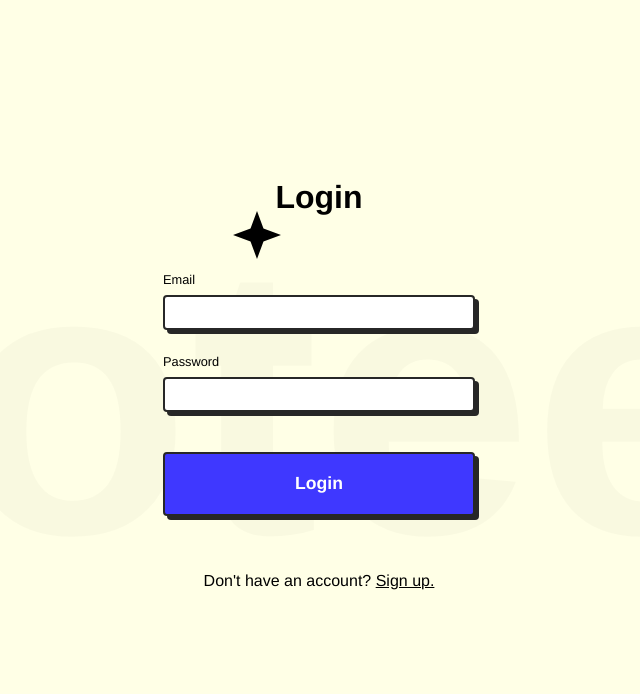
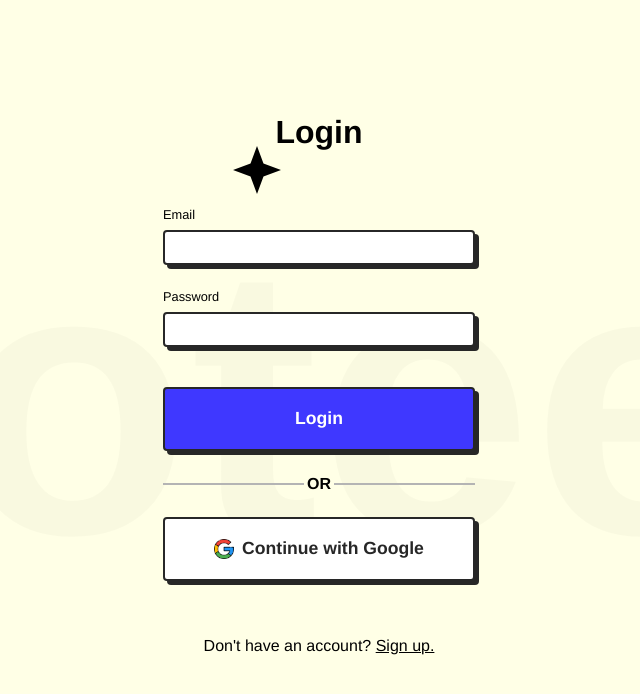
Before and after one commit to mhdafh7/noteey, a Next.js app: page /login in a window 1280 px wide. Shown: the top 694 px of the page, without its empty margins (321-961 px from the left). Built offline with nearby package versions, Linux system fonts and the light colour scheme; a web font is replaced by a local one.

Commit message:
feat: google login button

```diff
--- /dev/null
+++ b/app/(auth)/login/CustomLoginButtons.tsx
@@ -0,0 +1,21 @@
+"use client";
+
+import Image from "next/image";
+import { signIn } from "next-auth/react";
+
+import GoogleIcon from "@/public/images/google-icon.png";
+import styles from "./styles.module.scss";
+
+type loginButtonProps = {
+  callbackUrl: string;
+};
+
+export const GoogleLoginButton = ({ callbackUrl }: loginButtonProps) => {
+  const handleLogin = async () => signIn("google", { callbackUrl });
+  return (
+    <button className={styles.googleLoginButton} onClick={handleLogin} type="button">
+      <Image src={GoogleIcon} alt="Google Icon" width={20} height={20} />
+      <span>Continue with Google</span>
+    </button>
+  );
+};
--- a/app/(auth)/login/form.tsx
+++ b/app/(auth)/login/form.tsx
@@ -7,6 +7,7 @@ import { signIn } from "next-auth/react";
 import { Formik, Form, Field, ErrorMessage } from "formik";
 import { toast } from "react-toastify";
 
+import { GoogleLoginButton } from "./CustomLoginButtons";
 import Spinner from "@/components/Spinner";
 import { loginSchema } from "@/constants/validation";
 import { messages } from "@/constants/messages";
@@ -76,6 +77,13 @@ const LoginForm = () => {
           <button type="submit" className={styles.loginBtn}>
             {loading ? <Spinner scale={0.8} /> : "Login"}
           </button>
+          <span className={styles.divider}>
+            <span className={styles.line}></span>
+            <span className={styles.or}>
+              <p>OR</p>
+            </span>
+          </span>
+          <GoogleLoginButton callbackUrl={callbackUrl} />
         </Form>
       )}
     </Formik>
--- a/app/(auth)/login/styles.module.scss
+++ b/app/(auth)/login/styles.module.scss
@@ -50,3 +50,31 @@
     text-decoration: underline;
   }
 }
+
+.googleLoginButton {
+  @include btn($secondary, $primary);
+}
+
+.divider {
+  position: relative;
+  display: flex;
+  align-items: center;
+  justify-content: center;
+  gap: 1rem;
+  margin-top: 1rem;
+  width: 100%;
+  .line {
+    width: 100%;
+    height: 2px;
+    background-color: $disabled;
+  }
+  .or {
+    position: absolute;
+    padding: 3px;
+    background-color: $global-bg;
+    border-radius: $rounded;
+    p {
+      font-weight: 600;
+    }
+  }
+}
```
Also changed, not shown: public/images/google-icon.png (added).
